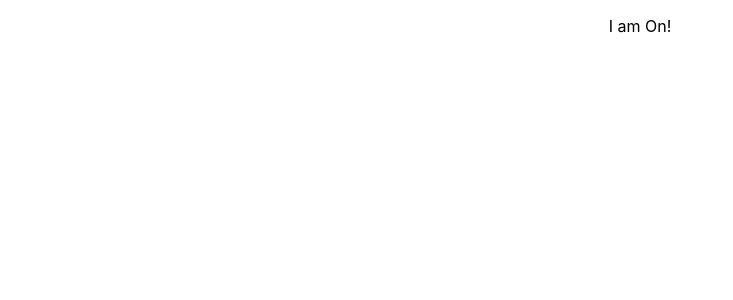
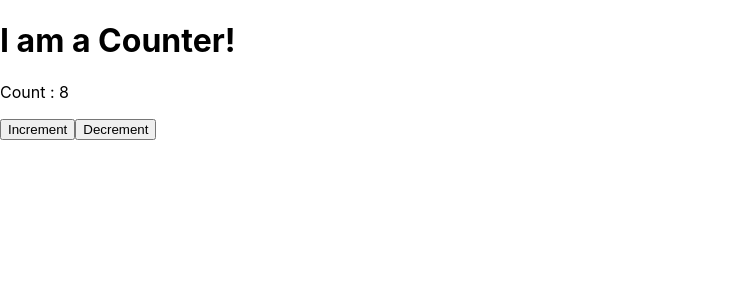
Before and after one commit to javedinfinite/redux1, a React (Create React App) app: page / in a window 1280 px wide. Shown: the top 300 px of the page, without its empty margins (0-733 px from the left). Built offline with nearby package versions, Linux system fonts and the light colour scheme.

Commit message:
increment and decrement implemented

```diff
--- a/src/App.js
+++ b/src/App.js
@@ -1,13 +1,16 @@
 import React, { Component } from 'react';
-// import logo from './logo.svg';
+import Counter from './Counter';
+import store from './store/';
+import {Provider} from "react-redux";
+
 import './App.css';
 
 class App extends Component {
   render() {
     return (
-      <div className="App">
-        <p>I am On!</p>
-      </div>
+      <Provider store={store}>
+          <Counter />
+      </Provider>
     );
   }
 }
--- /dev/null
+++ b/src/Counter.js
@@ -0,0 +1,37 @@
+import React from "react";
+import {connect} from "react-redux";
+
+function Counter(props){
+  return(
+    <div>
+    <h1>I am a Counter!</h1>
+    <p>Count : {props.count}</p>
+    <button onClick={props.onIncrementClick}>Increment</button>
+    <button onClick={props.onDecrementtClick}>Decrement</button>
+
+    </div>
+  )
+}
+
+function mapStateToProps(state){
+  console.log("mapStateToProps",state);
+  return{
+    count: state.count
+  }
+}
+
+function mapDispatchToProps(dispatch){
+  console.log('mapDispatchToProps ');
+  return{
+    onIncrementClick: () => {
+      const action = { type: 'Increment'};
+      dispatch(action);
+    },
+    onDecrementtClick: () => {
+      const action = { type: 'Decrement'};
+      dispatch(action);
+    }
+  }
+}
+
+export default connect(mapStateToProps,mapDispatchToProps)(Counter);
--- /dev/null
+++ b/src/store/index.js
@@ -0,0 +1,23 @@
+import { createStore } from 'redux';
+
+const initialState = {
+  count: 8
+};
+
+const reducer  = (state = initialState, action) =>{
+  console.log('reducer running',action);
+
+  switch (action.type) {
+    case 'Increment':
+        return Object.assign({},state, { count: state.count + 1});
+    case 'Decrement':
+        return Object.assign({},state, { count: state.count - 1});
+    default:
+        return state;
+  }
+
+}
+
+const store = createStore(reducer);
+
+export default store;
```
